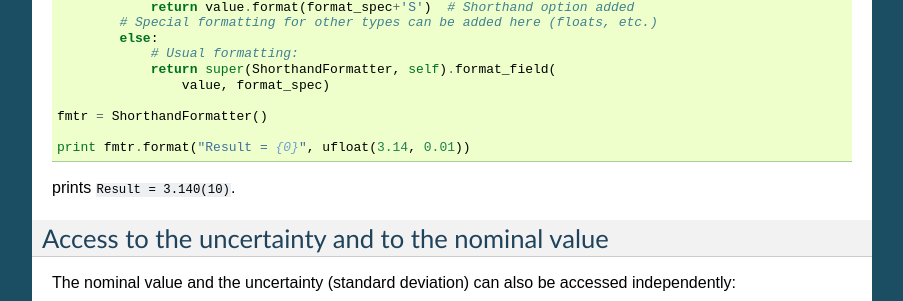
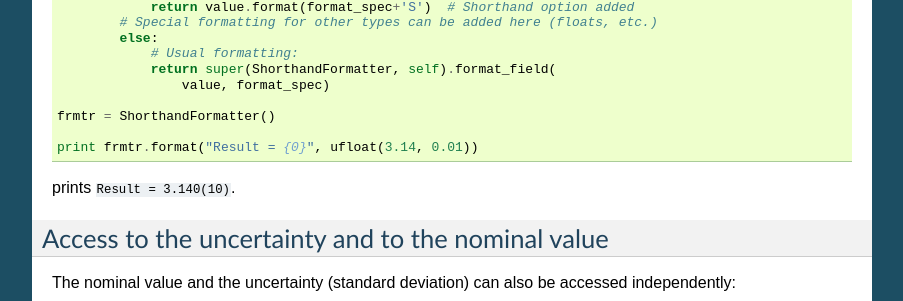
Before and after one commit to lmfit/uncertainties, a Sphinx documentation site: the page built from doc/user_guide.rst, in a window 1280 px wide and 900 px high, scrolled down 3664 px. Shown: the part 151-452 px from the top of the window, without its empty margins (198-1101 px from the left). Built offline with Sphinx 7.4.7, drawn with Linux system fonts in a browser that asks for light colours; the version number is read from the project's files by our own code.

Commit message:
More natural variable name.

```diff
--- a/doc/user_guide.rst
+++ b/doc/user_guide.rst
@@ -256,9 +256,9 @@ use the shorthand notation for numbers with uncertainties:
                return super(ShorthandFormatter, self).format_field(
                    value, format_spec)
 
-   fmtr = ShorthandFormatter()
+   frmtr = ShorthandFormatter()
 
-   print fmtr.format("Result = {0}", ufloat(3.14, 0.01))
+   print frmtr.format("Result = {0}", ufloat(3.14, 0.01))
 
 prints ``Result = 3.140(10)``.
 
```
